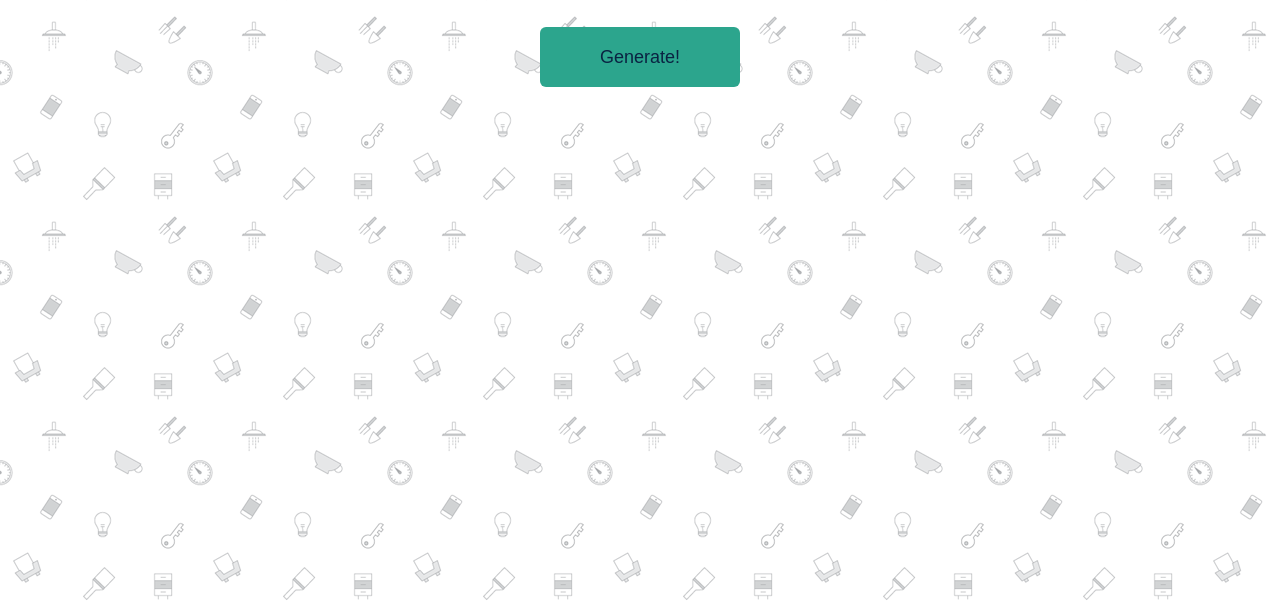
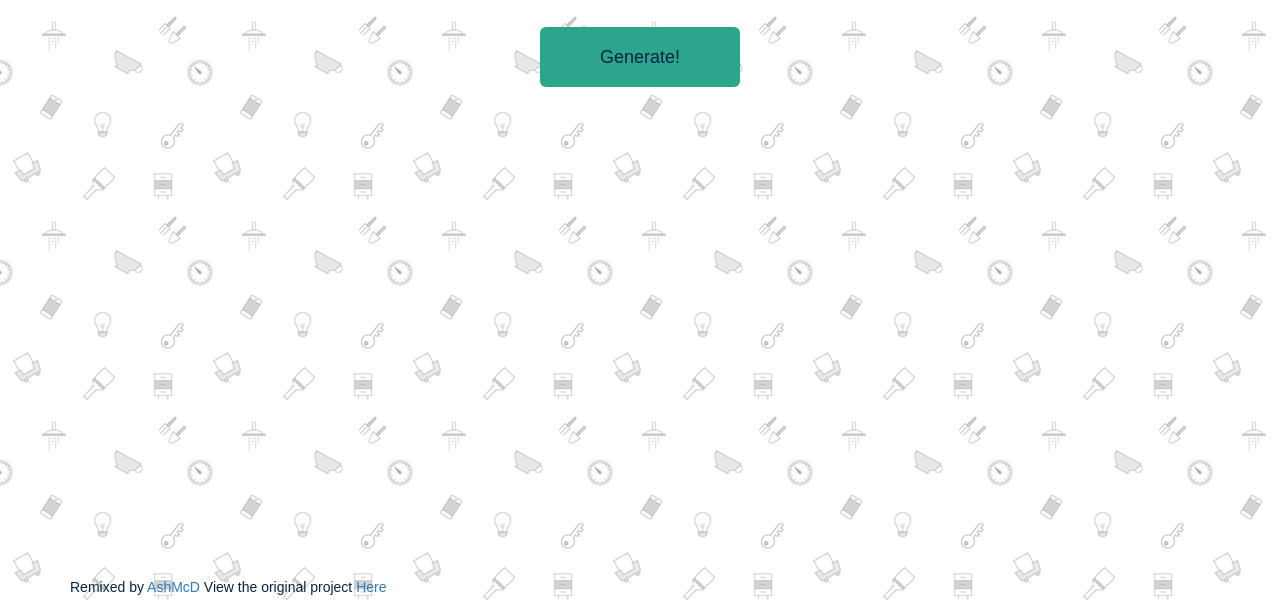
Before and after one commit to AshMcD/SickStrap, a plain HTML site: page index.html in a window 1280 px wide. Shown: the part 193-800 px from the top of the page. Drawn offline with nearby package versions, Linux system fonts and the light colour scheme.

Commit message:
Added footer, changed script to look for an id not any p tag

```diff
--- a/excuses.js
+++ b/excuses.js
@@ -12,7 +12,7 @@ function addExcuse() {
 
 	$(document).ready (function () {
         $('#generate').click (function () {
-        $("p").text(function(n) {
+        $("#excusesComplete").text(function(n) {
             return "My " + who + did + " my " + what + ".";
         });
         });
--- a/index.html
+++ b/index.html
@@ -19,20 +19,25 @@
 
     <div class="container">
     <div class="col-md-12 text-center top-buffer">
-    <h1>Sick Day Excuse Generator</h1>
+        <h1>Sick Day Excuse Generator</h1>
     </div>
     </div>
 
     <div class="containter">
     <div class="col-md-12 top-buffer text-center">
     <div class="btn-group btn-group-lg">
-    <button type="button " class="btn btn-lg top-buffer" id="generate" onclick="addExcuse()">Generate!</button>
+        <button type="button " class="btn btn-lg top-buffer" id="generate" onclick="addExcuse()">Generate!</button>
     </div>
     </div>
     <div class="col-md-12 text-center top-buffer" id="excusesComplete">
         <p></p>
     </div>
     </div>
+    <footer class="footer">
+      <div class="container">
+        <p>Remixed by <a href="https://github.com/AshMcD" target="_blank" class="href">AshMcD</a> View the original project <a href="https://thimble.mozilla.org/en-US/" target="_blank" class="href">Here</a></p>
+      </div>
+    </footer>
 
     <!-- jQuery (necessary for Bootstrap's JavaScript plugins) -->
     <script src="http://cdnjs.cloudflare.com/ajax/libs/jquery/2.1.3/jquery.min.js"></script>
--- a/style.css
+++ b/style.css
@@ -24,6 +24,17 @@ button:hover{
 
 }
 
+.footer {
+  position: absolute;
+  bottom: 0;
+  width: 100%;
+  /* Set the fixed height of the footer here */
+  height: 30px;
+  font-family:'Russo One', sans-serif;
+
+color: #0A2342;
+}
+
 .top-buffer {
     padding-top: 60px;
 }
```
